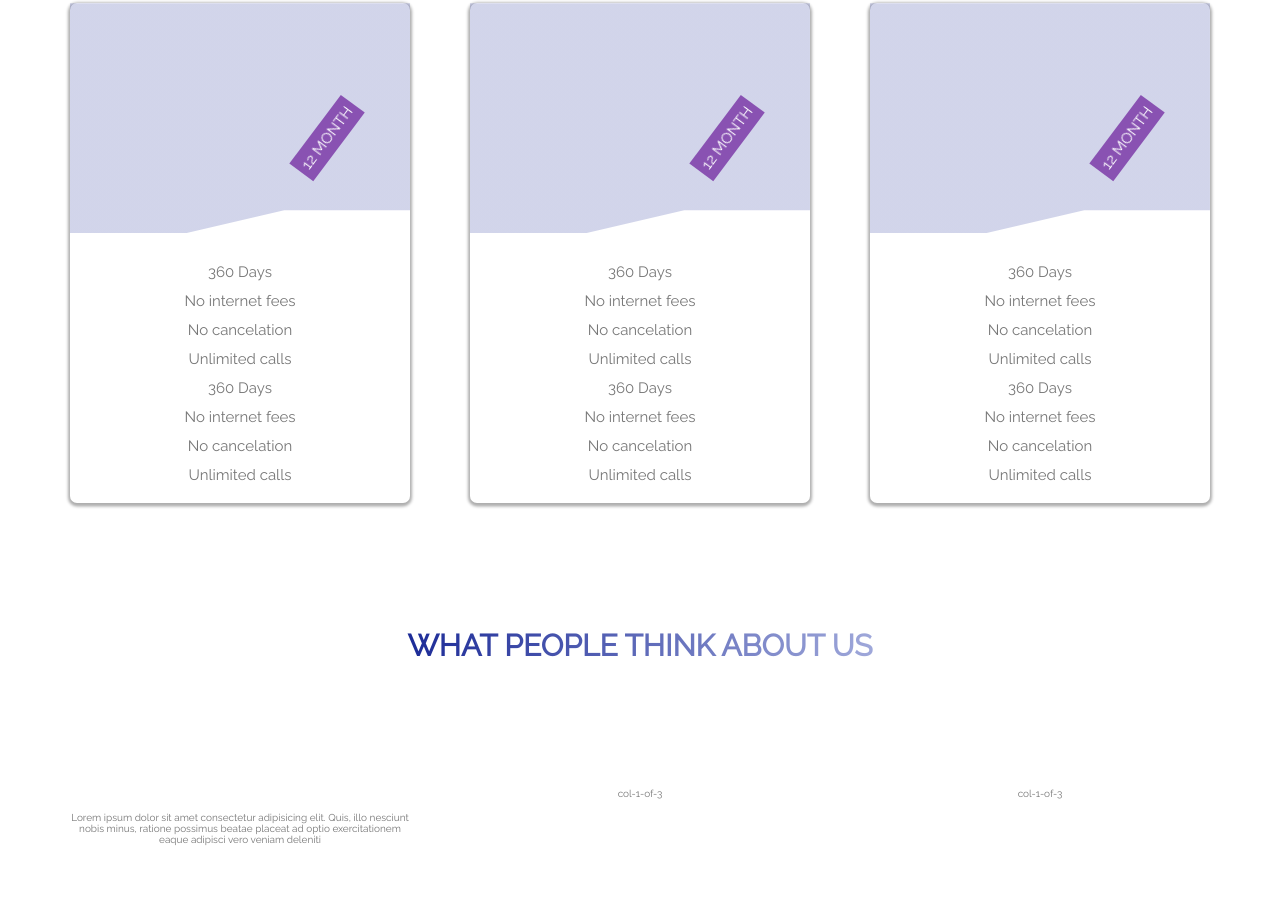
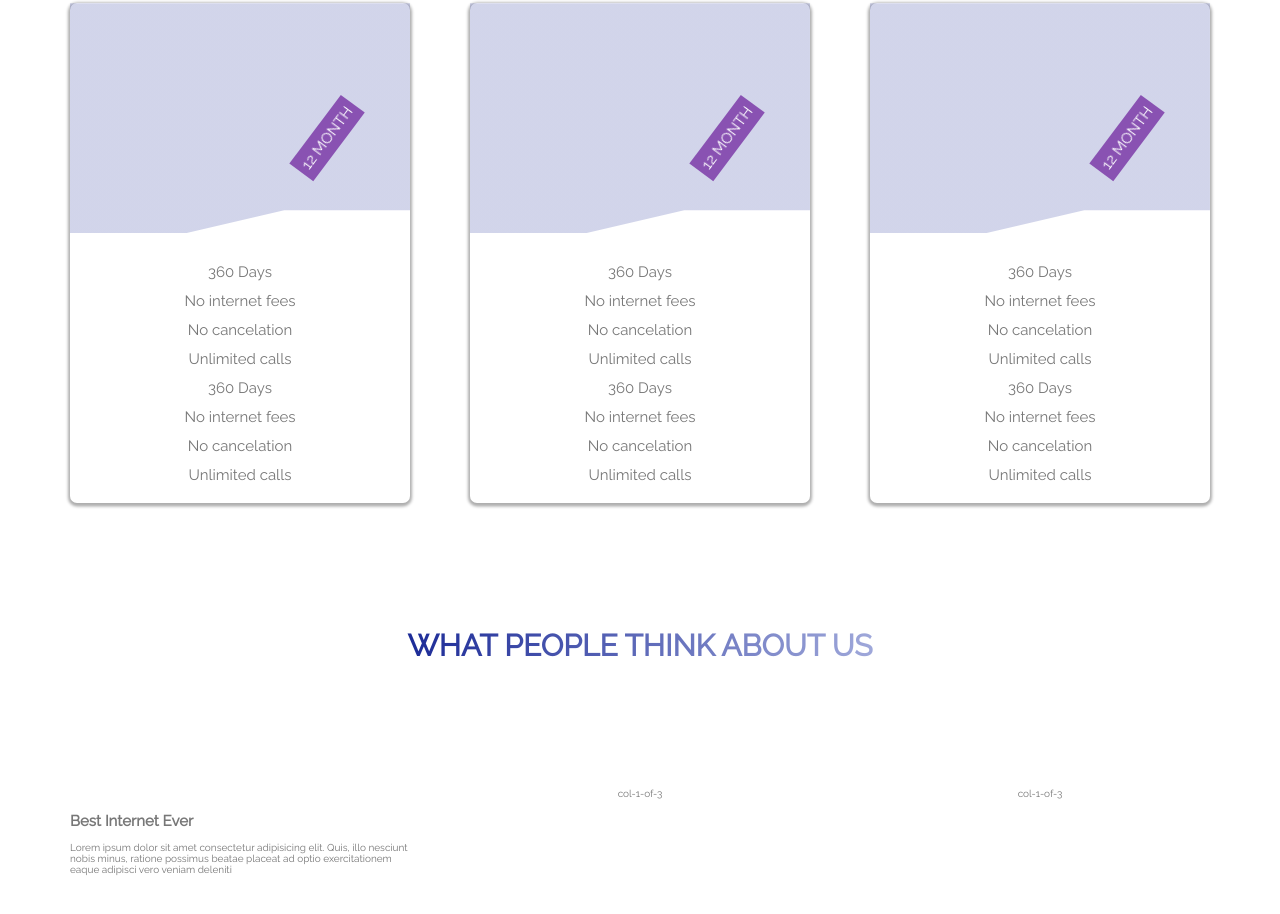
Before and after one commit to mehrnaz98/sim-company, a website: page starter/index.html in a window 1280 px wide. Shown: the part 2410-3324 px from the top of the page. Drawn offline with Linux system fonts and the light colour scheme.

Commit message:
section-feedback updated

```diff
--- a/sass/components/_section-feedback.scss
+++ b/sass/components/_section-feedback.scss
@@ -0,0 +1,12 @@
+.feedback-card {
+  text-align: left;
+  background-color: $white-color;
+  border-radius: 0.7rem;
+  box-shadow: 0.1rm 0.4rem 1.2rem rgba($black-color, 0.6);
+  &__header {
+    &--image {
+    }
+    &--title {
+    }
+  }
+}
--- a/starter/index.html
+++ b/starter/index.html
@@ -244,8 +244,8 @@
           <div class="col-1-of-3">
             <div class="feedback-card">
               <div class="feedback-card__header">
-                <img src="" alt="" />
-                <h2></h2>
+                <img class="feedback-card__header--image" src="" alt="" />
+                <h2 class="feedback-card__header--title">Best Internet Ever</h2>
               </div>
               <p class="feedback-card__paraghraph">
                 Lorem ipsum dolor sit amet consectetur adipisicing elit. Quis,
```
Also changed, not shown: starter/css/style.css.
